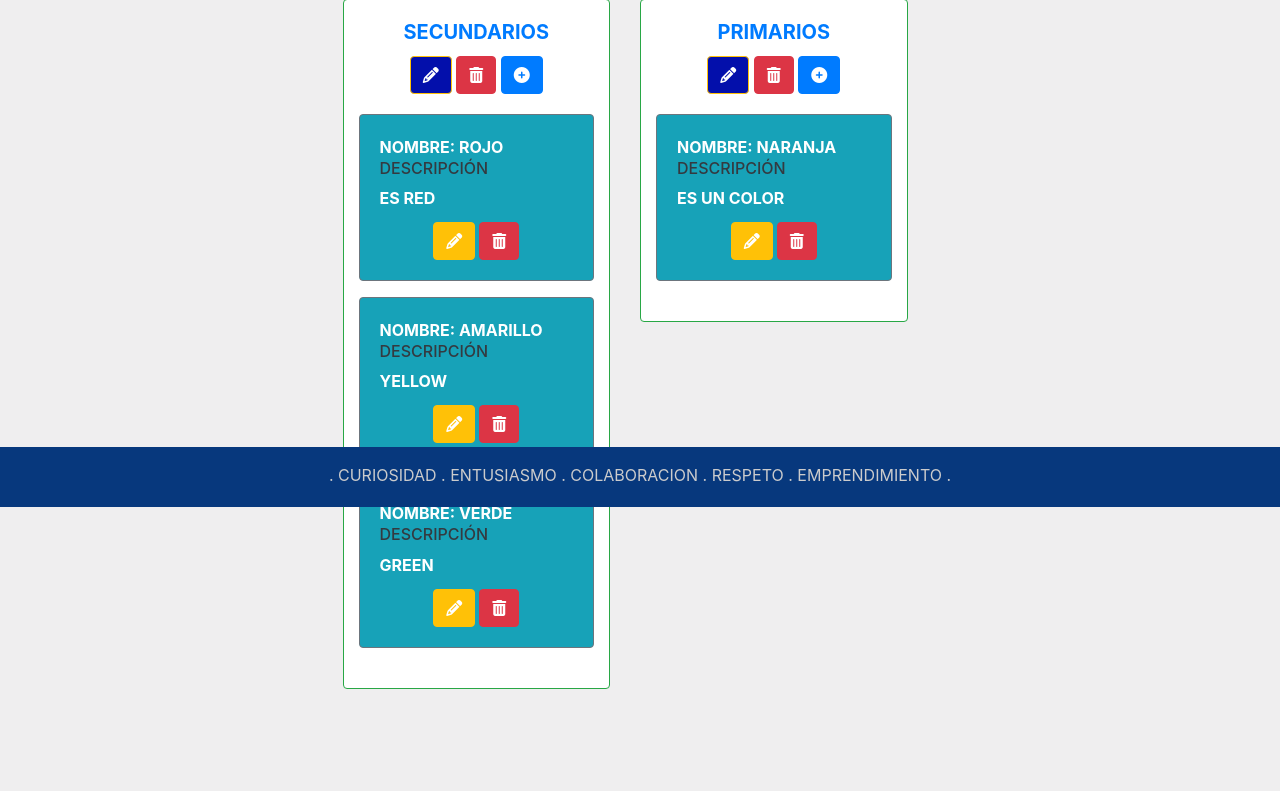
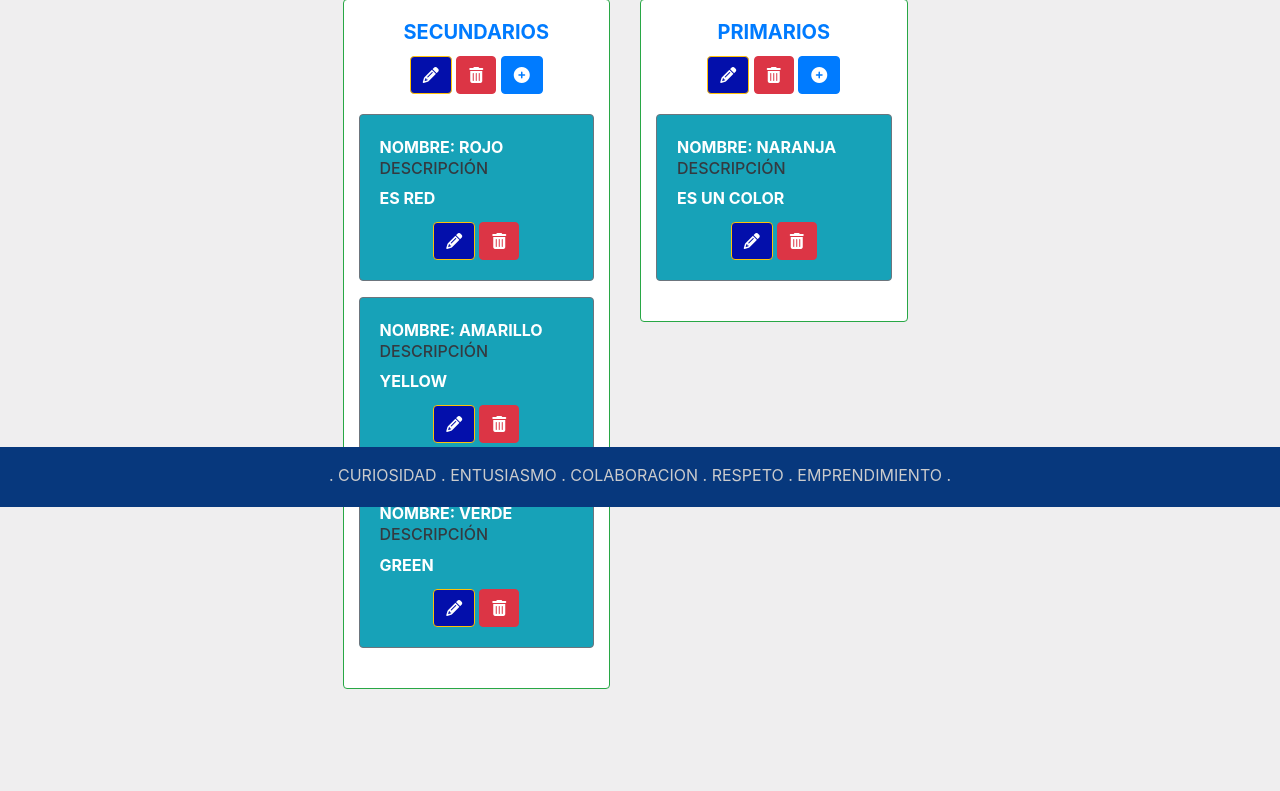
Before and after one commit to Projects-Lali/Sprint7-Crello, a Django app: page /crello/tablero/1 in a window 1280 px wide. Shown: the part 293-1084 px from the top of the page. Run offline with Django 3.2, Linux system fonts and the light colour scheme; data comes from the database, SQL or seed files in the repository; some libraries are stand-ins or nearby versions.

Commit message:
Update tablero.html

```diff
--- a/crece/crello/templates/crello/tablero.html
+++ b/crece/crello/templates/crello/tablero.html
@@ -24,7 +24,7 @@
                     <h6 class="text-dark">DESCRIPCIÓN</h6>
                     <p class="card-title text-uppercase font-weight-bolder text-white">{{tarjeta.descripcion}}</p>
                     <div class="d-flex justify-content-center">
-                        <a class="btn btn-warning" style="margin-right: 2%;" href="{% url 'editar_tarjeta' tarjeta.id %}" style="background-color:#030fab;"><i class=" fa fa-pencil text-white " aria-hidden="true "></i></a>
+                        <a class="btn btn-warning" style="margin-right: 2%; background-color:#030fab;" href="{% url 'editar_tarjeta' tarjeta.id %}"><i class=" fa fa-pencil text-white " aria-hidden="true "></i></a>
                         <a class="btn btn-danger " href="{% url 'eliminar_tarjeta' tarjeta.id %}"><i class="fa fa-trash " aria-hidden="true "></i></a>
                     </div>
                 </div>
```
